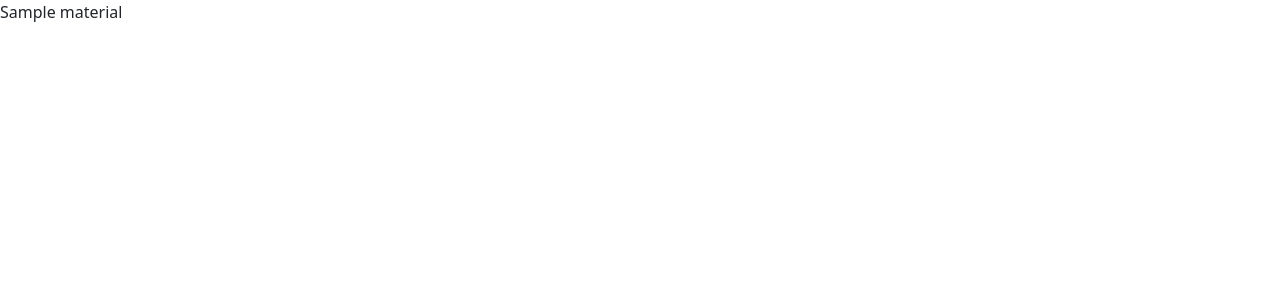
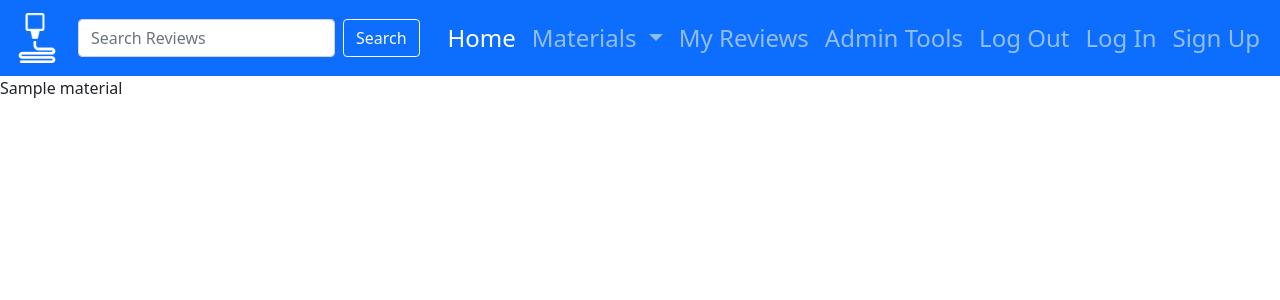
Before and after one commit to Gilleece/filament-review, a Flask app: page / in a window 1280 px wide. Before the commit the part shown is almost empty. Shown: the top 300 px of the page. Run offline with Flask 2, Linux system fonts and the light colour scheme; a database or web service that is not in the repository returns one stand-in record (values such as "Sample title"); some libraries are stand-ins or nearby versions.

Commit message:
Add font awesome and navbar

```diff
--- a/static/css/style.css
+++ b/static/css/style.css
@@ -0,0 +1,3 @@
+.navbar {
+    font-size: 150%;
+}
--- a/templates/base.html
+++ b/templates/base.html
@@ -1,12 +1,18 @@
 <!DOCTYPE html>
 <html lang="en">
+
 <head>
     <!-- Meta Tags -->
     <meta charset="utf-8">
     <meta name="viewport" content="width=device-width, initial-scale=1">
 
     <!-- Bootstrap CSS -->
-    <link href="https://cdn.jsdelivr.net/npm/bootstrap@5.0.0-beta2/dist/css/bootstrap.min.css" rel="stylesheet" integrity="sha384-BmbxuPwQa2lc/FVzBcNJ7UAyJxM6wuqIj61tLrc4wSX0szH/Ev+nYRRuWlolflfl" crossorigin="anonymous">
+    <link href="https://cdn.jsdelivr.net/npm/bootstrap@5.0.0-beta2/dist/css/bootstrap.min.css" rel="stylesheet"
+        integrity="sha384-BmbxuPwQa2lc/FVzBcNJ7UAyJxM6wuqIj61tLrc4wSX0szH/Ev+nYRRuWlolflfl" crossorigin="anonymous">
+
+    <!-- Font Awesome -->
+    <link rel="stylesheet" href="https://cdnjs.cloudflare.com/ajax/libs/font-awesome/5.13.1/css/all.min.css"
+        integrity="sha512-xA6Hp6oezhjd6LiLZynuukm80f8BoZ3OpcEYaqKoCV3HKQDrYjDE1Gu8ocxgxoXmwmSzM4iqPvCsOkQNiu41GA==" crossorigin="anonymous" type="text/css">
 
     <!-- Custom CSS -->
     <link rel="stylesheet" href="{{ url_for('static', filename='css/style.css')}}" type="text/css">
@@ -15,13 +21,80 @@
 
     <title>Filament Reviews</title>
 </head>
+
 <body>
+
+    <header>
+        <!-- Navbar based on official bootstrap example: https://getbootstrap.com/docs/5.0/components/navbar/ -->
+        <nav class="navbar sticky-top navbar-expand-lg navbar-dark bg-primary">
+            <div class="container-fluid">
+                    <a class="navbar-brand" href="{{ url_for('list_materials') }}">
+                    <img src="/static/images/filament-icon-white.png" alt="Filament icon" width="50" height="50">
+                    </a>
+                <button class="navbar-toggler" type="button" data-bs-toggle="collapse"
+                    data-bs-target="#navbarSupportedContent" aria-controls="navbarSupportedContent"
+                    aria-expanded="false" aria-label="Toggle navigation">
+                    <span class="navbar-toggler-icon"></span>
+                </button>
+                <div class="collapse navbar-collapse" id="navbarSupportedContent">
+                    <form class="d-flex">
+                        <input class="form-control me-2" type="search" placeholder="Search Reviews" aria-label="Search">
+                        <button class="btn btn-outline-light" type="submit">Search</button>
+                    </form>
+                    <ul class="navbar-nav ms-auto mb-2 mb-lg-0">
+
+                        <li class="nav-item">
+                            <a class="nav-link active" aria-current="page" href="{{ url_for('list_materials') }}">Home</a>
+                        </li>
+                        <li class="nav-item dropdown">
+                            <a class="nav-link dropdown-toggle" href="#" id="navbarDropdown" role="button"
+                                data-bs-toggle="dropdown" aria-expanded="false">
+                                Materials
+                            </a>
+                            <ul class="dropdown-menu" aria-labelledby="navbarDropdown">
+                                <li><a class="dropdown-item" href="#">PLA</a></li>
+                                <li><a class="dropdown-item" href="#">ABS</a></li>
+                                <li><a class="dropdown-item" href="#">TPU</a></li>
+                                <li><a class="dropdown-item" href="#">HIPS</a></li>
+                                <li><a class="dropdown-item" href="#">PETG</a></li>
+                                <li><a class="dropdown-item" href="#">Nylon</a></li>
+                                <li><a class="dropdown-item" href="#">Carbon Fiber</a></li>
+                                <li><a class="dropdown-item" href="#">ASA</a></li>
+                                <li><a class="dropdown-item" href="#">Polycarbonate</a></li>
+                                <li><a class="dropdown-item" href="#">Polypropylene</a></li>
+                                <li><a class="dropdown-item" href="#">Metal</a></li>
+                                <li><a class="dropdown-item" href="#">Wood</a></li>
+                                <li><a class="dropdown-item" href="#">PVA</a></li>
+                            </ul>
+                        </li>
+                        <li class="nav-item">
+                            <a class="nav-link" href="#">My Reviews</a>
+                        </li>
+                        <li class="nav-item">
+                            <a class="nav-link" href="#">Admin Tools</a>
+                        </li>
+                        <li class="nav-item">
+                            <a class="nav-link" href="#">Log Out</a>
+                        </li>
+                        <li class="nav-item">
+                            <a class="nav-link" href="#">Log In</a>
+                        </li>
+                        <li class="nav-item">
+                            <a class="nav-link" href="#">Sign Up</a>
+                        </li>
+                    </ul>
+                </div>
+            </div>
+        </nav>
+    </header>
 
     {% block content %}
     {% endblock %}
 
     <!-- Bootstrap JS -->
-    <script src="https://cdn.jsdelivr.net/npm/bootstrap@5.0.0-beta2/dist/js/bootstrap.bundle.min.js" integrity="sha384-b5kHyXgcpbZJO/tY9Ul7kGkf1S0CWuKcCD38l8YkeH8z8QjE0GmW1gYU5S9FOnJ0" crossorigin="anonymous"></script>
+    <script src="https://cdn.jsdelivr.net/npm/bootstrap@5.0.0-beta2/dist/js/bootstrap.bundle.min.js"
+        integrity="sha384-b5kHyXgcpbZJO/tY9Ul7kGkf1S0CWuKcCD38l8YkeH8z8QjE0GmW1gYU5S9FOnJ0"
+        crossorigin="anonymous"></script>
 
     <!-- Custom JS -->
     <script src="{{ url_for('static', filename='js/script.js') }}"></script>
@@ -29,4 +102,5 @@
     {% endblock %}
 
 </body>
+
 </html>
```
Also changed, not shown: images/filament-icon-white.png (deleted), static/images/filament-icon-white.png (added).
